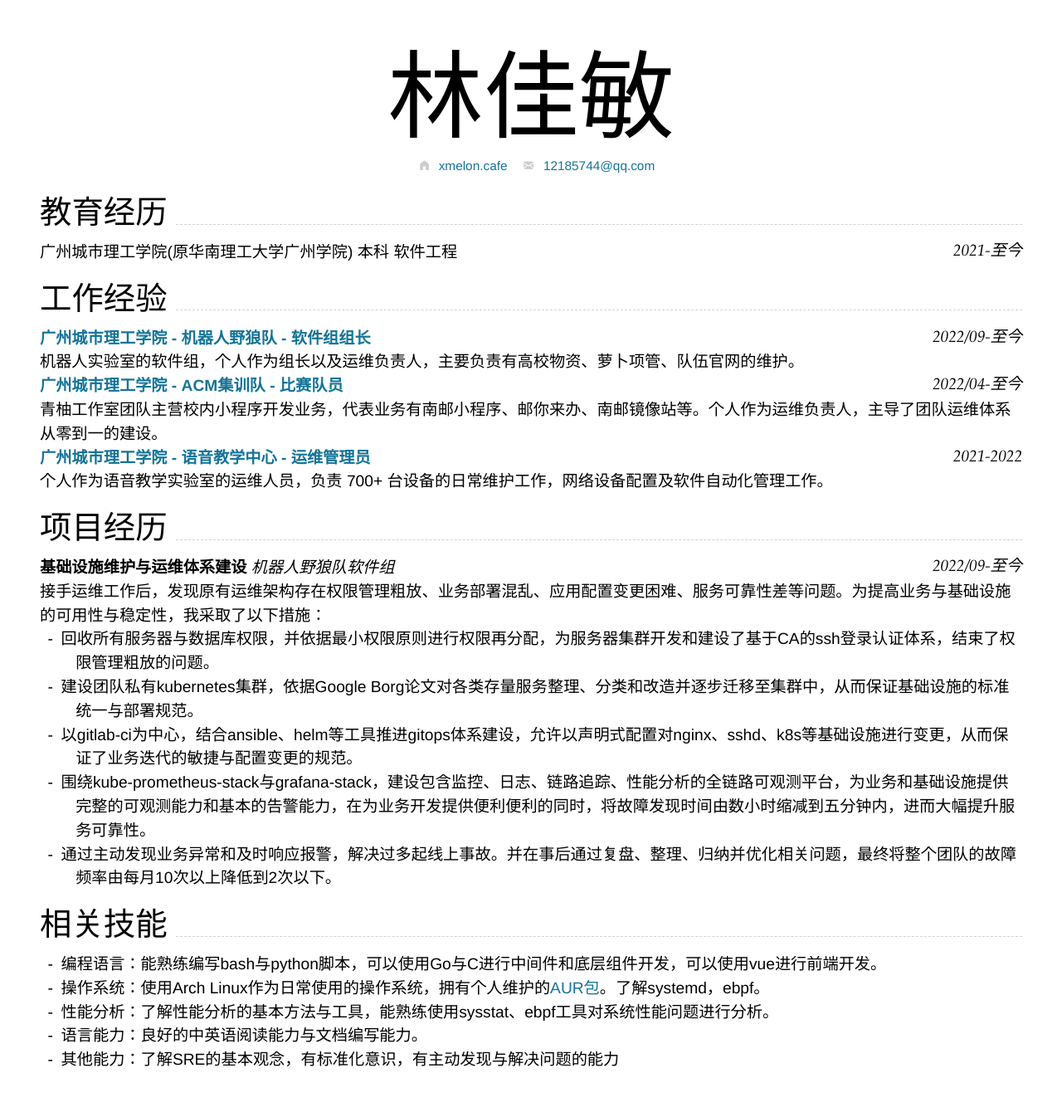
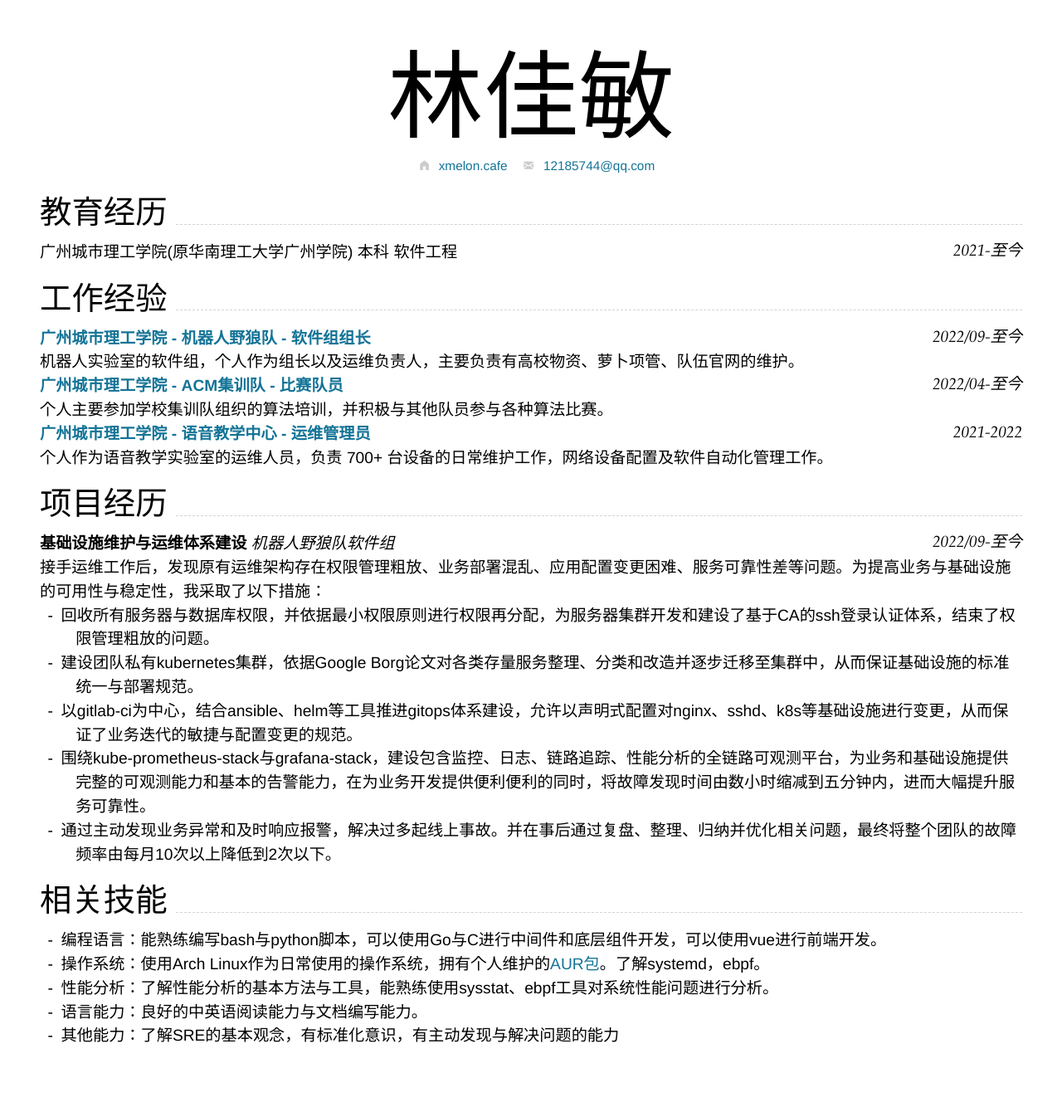
Before and after one commit to 0xmelon/resume, a Jekyll site: the page built from index.md, in a window 1280 px wide. Shown: the whole page at 83% size. Built offline with Jekyll 4.4.1, drawn with Linux system fonts in a browser that asks for light colours; nearby versions of some CDN libraries; after the commit the page ends 1311 px from its top, so only the background shows below that.

Commit message:
Update index.md

```diff
--- a/index.md
+++ b/index.md
@@ -25,7 +25,7 @@ homepage:
 
 [**广州城市理工学院 - ACM集训队 - 比赛队员**](https://cst.gcu.edu.cn/5033/list.htm) `2022/04-至今`
 
-青柚工作室团队主营校内小程序开发业务，代表业务有南邮小程序、邮你来办、南邮镜像站等。个人作为运维负责人，主导了团队运维体系从零到一的建设。
+个人主要参加学校集训队组织的算法培训，并积极与其他队员参与各种算法比赛。
 
 [**广州城市理工学院 - 语音教学中心 - 运维管理员**](https://wy.gcu.edu.cn/2023/0523/c768a150266/page.htm) `2021-2022`
 
```
